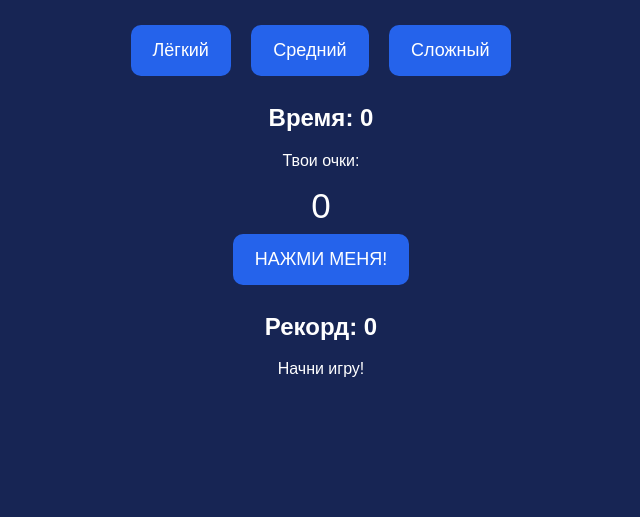
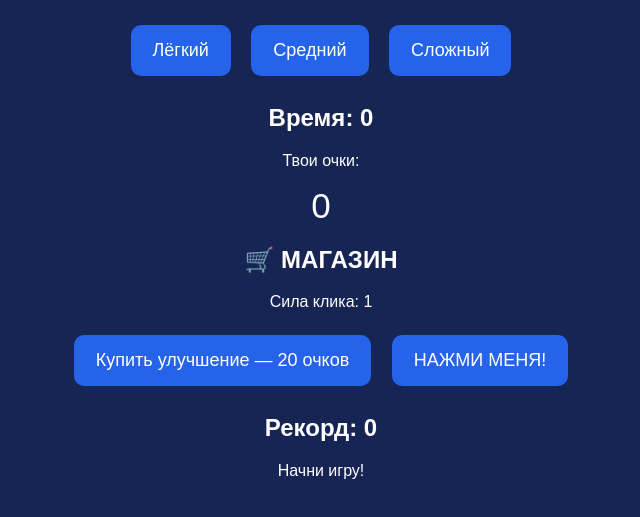
Before and after one commit to abylaysamatov-arch/hamza-web, a plain HTML site: page game.html in a window 1280 px wide. Shown: the part 149-666 px from the top of the page, without its empty margins (319-959 px from the left). Drawn offline with Linux system fonts and the light colour scheme.

Commit message:
Update game.html

```diff
--- a/game.html
+++ b/game.html
@@ -42,6 +42,13 @@ button {
 <h2 id="timer">Время: 0</h2>
 <p>Твои очки:</p>
 <div id="score">0</div>
+    <h2>🛒 МАГАЗИН</h2>
+
+<p>Сила клика: <span id="power">1</span></p>
+
+<button onclick="buyUpgrade()">
+    Купить улучшение — 20 очков
+</button>
 
 <button onclick="addPoint()">НАЖМИ МЕНЯ!</button>
 
@@ -50,6 +57,7 @@ button {
 
 <script>
 let score = 0;
+    let power = 1;
 let time = 0;
 let playing = false;
 let timer;
```
